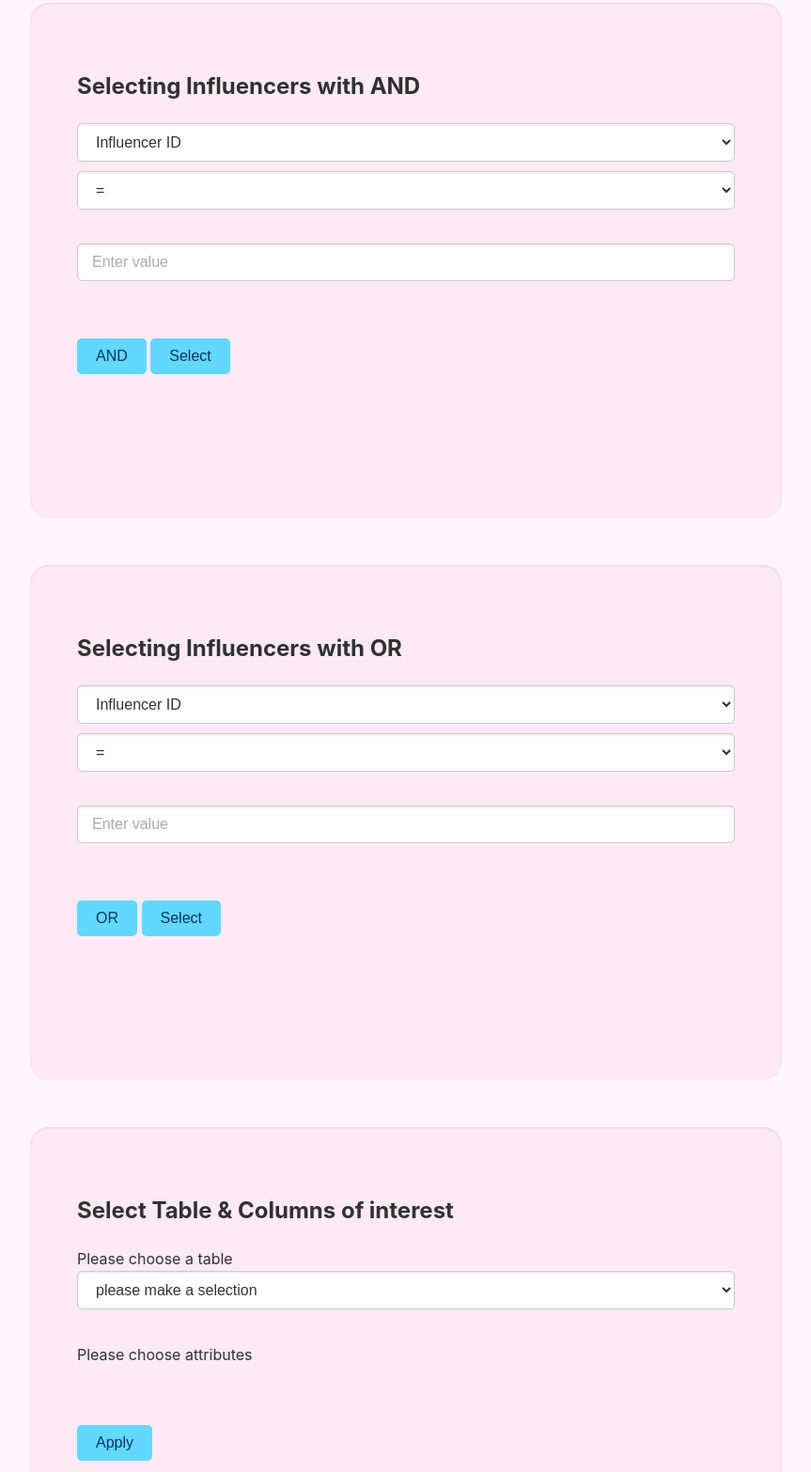
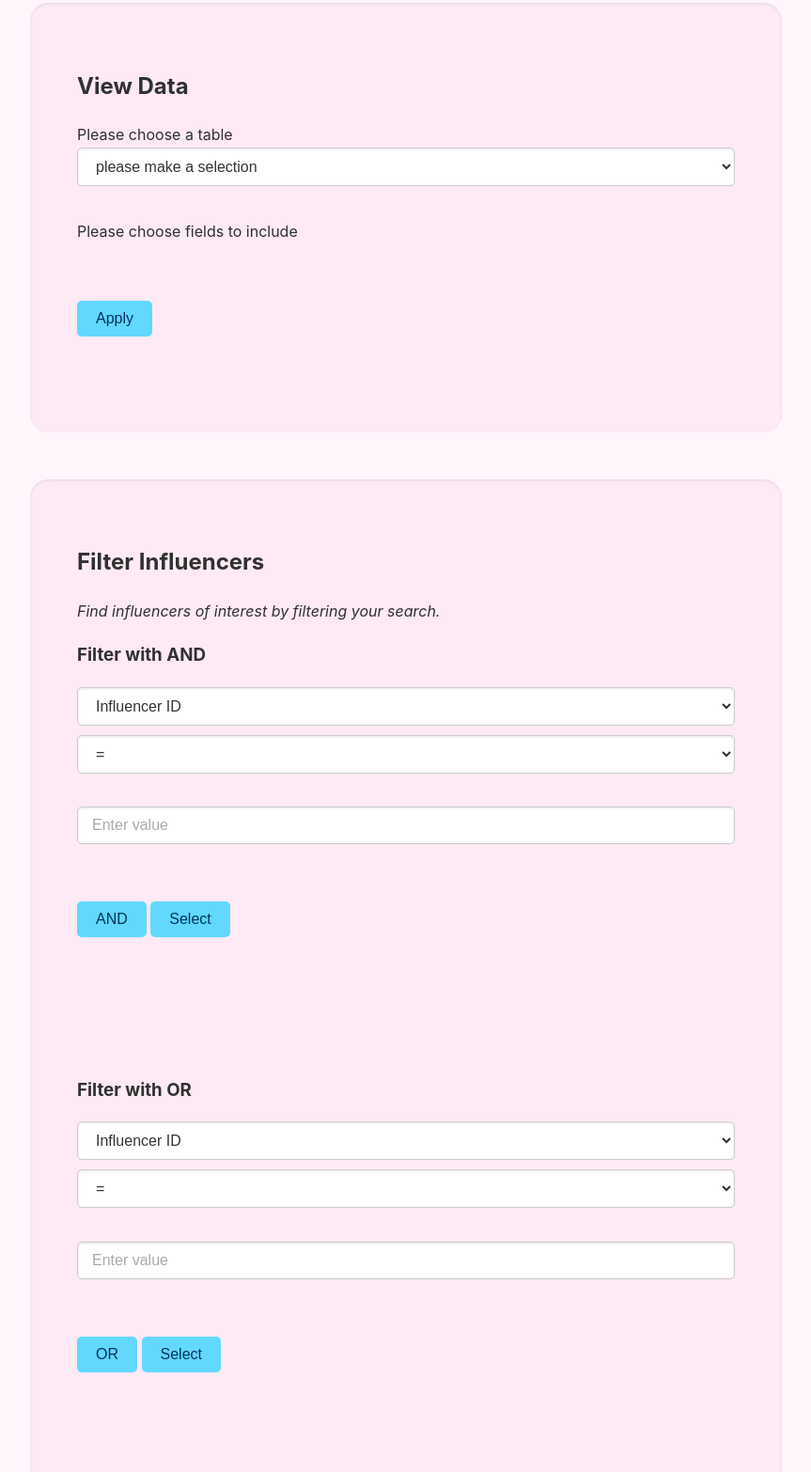
Before and after one commit to a-png129/Influencer-Marketing-Database, a website: page Project/public/view-data.html in a window 1280 px wide. Shown: the part 222-1788 px from the top of the page at 94% size, without its empty margins (208-1071 px from the left). Drawn offline with Linux system fonts and the light colour scheme; no server answers.

Commit message:
clean up appController comments & `filter data` design

```diff
--- a/Project/public/view-data.html
+++ b/Project/public/view-data.html
@@ -28,8 +28,41 @@
             <img id="loadingGif" class="loading-gif" src="loading_100px.gif" alt="Loading...">
         </h6>
 
+        <!-- PROJECTION QUERY -->
         <div class="card">
-            <h2>Selecting Influencers with AND</h2>
+            <h2> View Data </h2>
+            <form id="projection">
+                <label id="tableOptionsLabel"> Please choose a table </label>
+                <select name="prjTableSelection" id="tableOptions">
+                    <option disabled selected value>please make a selection</option>
+                </select>
+
+                <br><br>
+                <label id="attributeOptionsLabel"> Please choose fields to include </label>
+                <div id="projectionAttribute"></div>
+                <br><br>
+                <button id="prjSubmitButton" type="submit" disabled> Apply </button>
+            </form>
+            <br>
+            <div id="projResultMessage"></div>
+            <br>
+            <div class="table-container">
+                <table id="prjTable" border="1">
+                    <thead>
+                        <tr id="prjHeaderRow">
+                            <!--Table head for projection table -->
+                        </tr>
+                    </thead>
+                    <tbody></tbody>
+                </table>
+            </div>
+        </div>
+
+        <!-- SELECTION QUERY -->
+        <div class="card">
+            <h2>Filter Influencers</h2>
+            <i>Find influencers of interest by filtering your search.</i>
+            <h3>Filter with AND</h3>
             <form id="filterForm">
                 <div id="conditionContainer">
                     <div class="condition-row">
@@ -72,10 +105,8 @@
                     <tbody></tbody>
                 </table>
             </div>
-        </div>
-
-        <div class="card">
-            <h2>Selecting Influencers with OR</h2>
+            <br>
+            <h3>Filter with OR</h3>
             <form id="filterFormOR">
                 <div id="conditionContainerOR">
                     <div class="condition-row">
@@ -119,34 +150,6 @@
             </div>
         </div>
 
-        <div class="card">
-            <h2> Select Table & Columns of interest </h2>
-            <form id="projection">
-                <label id="tableOptionsLabel"> Please choose a table </label>
-                <select name="prjTableSelection" id="tableOptions">
-                    <option disabled selected value>please make a selection</option>
-                </select>
-
-                <br><br>
-                <label id="attributeOptionsLabel"> Please choose attributes </label>
-                <div id="projectionAttribute"></div>
-                <br><br>
-                <button id="prjSubmitButton" type="submit" disabled> Apply </button>
-            </form>
-            <br>
-            <div id="projResultMessage"></div>
-            <br>
-            <div class="table-container">
-                <table id="prjTable" border="1">
-                    <thead>
-                        <tr id="prjHeaderRow">
-                            <!--Table head for projection table -->
-                        </tr>
-                    </thead>
-                    <tbody></tbody>
-                </table>
-            </div>
-        </div>
     </div>
 
     <!-- ===================================================================================== -->
```
Also changed, not shown: Project/appController.js (+0 -24 lines), Project/public/index.html (+3 -0 lines), Project/public/view-analytics.html (+5 -0 lines).
